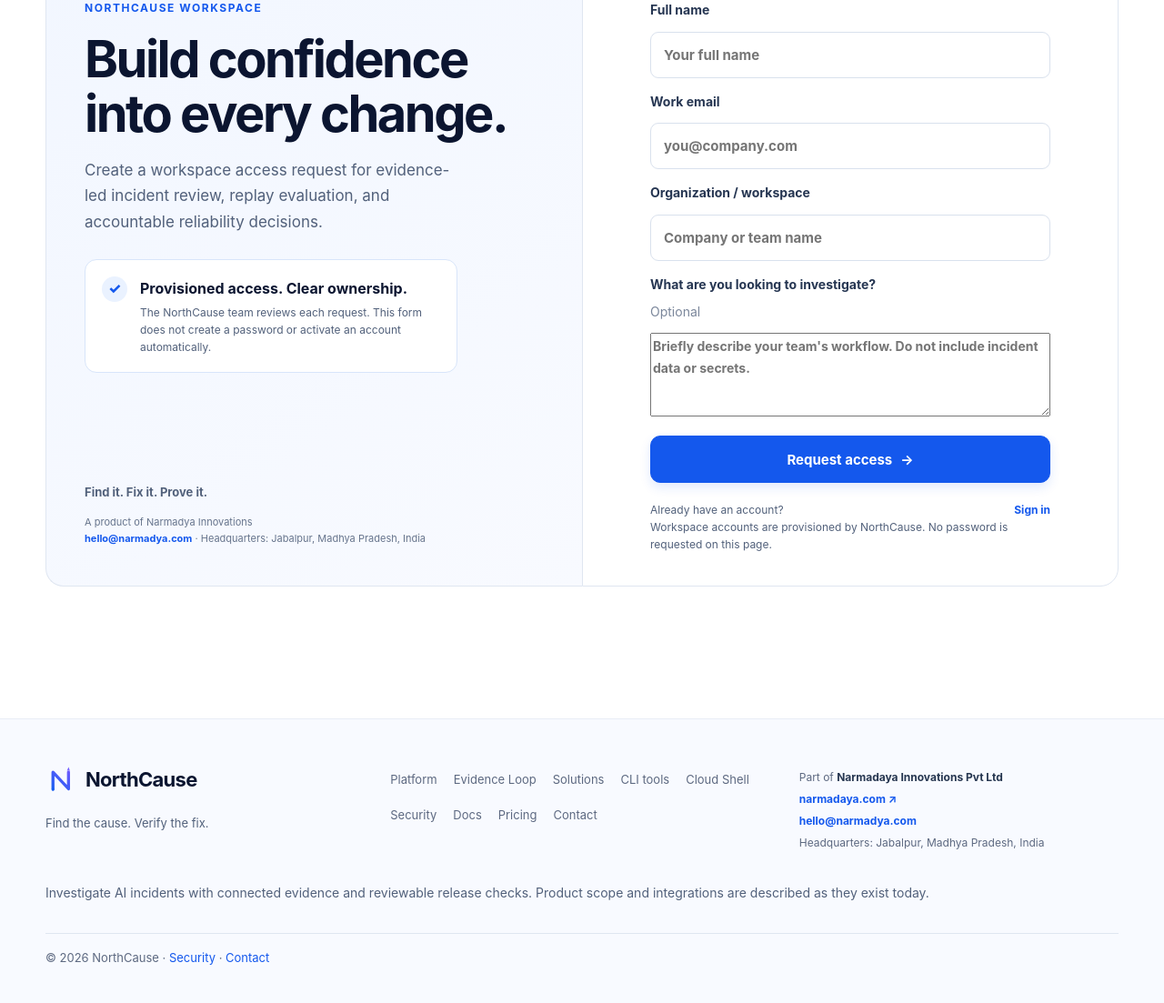
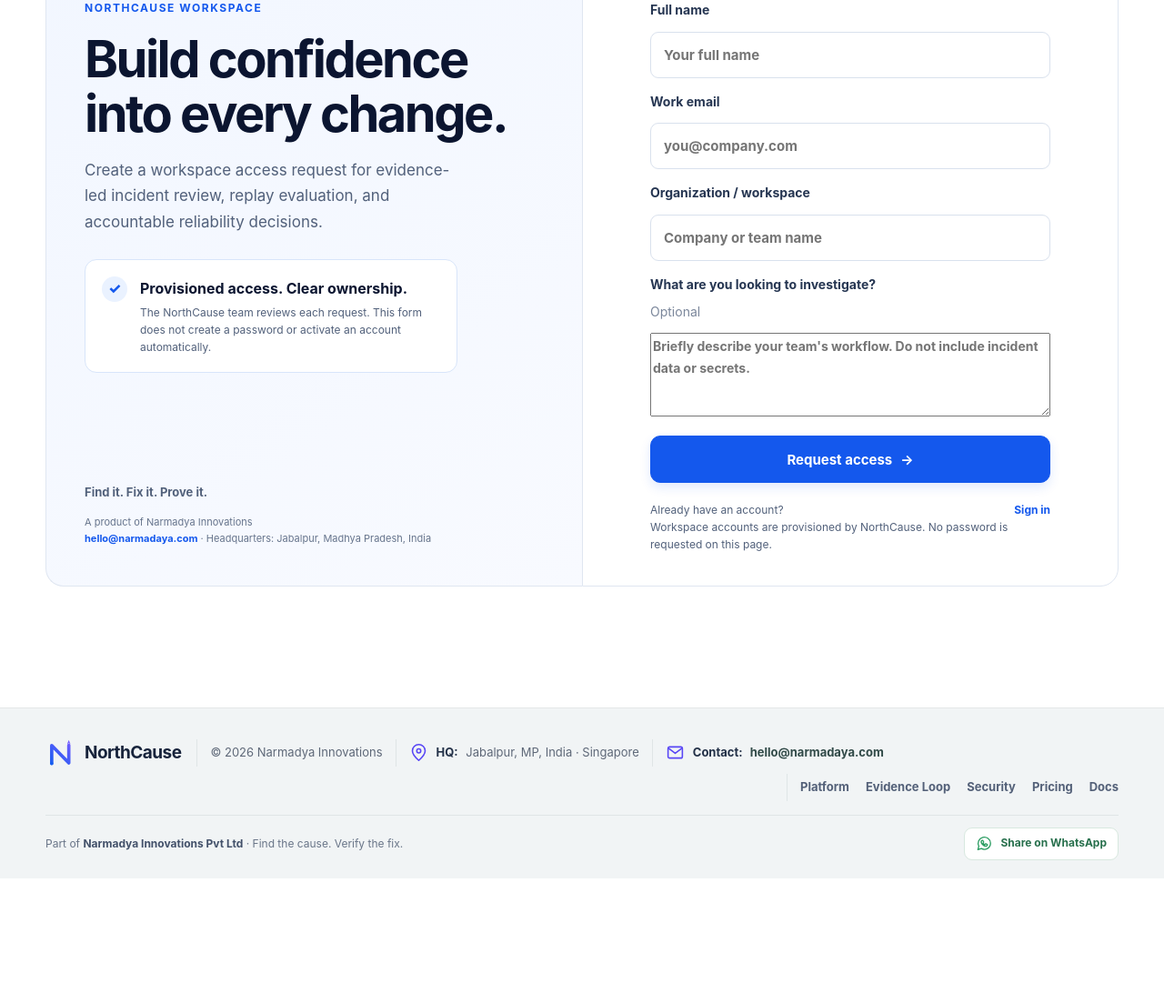
Before and after one commit to rpaut03l/northcause, a FastAPI app: page /signup in a window 1280 px wide. Shown: the part 334-1437 px from the top of the page at 91% size. After the commit the page ends 1300 px from the top, so only its background shows below. Run offline with FastAPI, Linux system fonts and the light colour scheme.

Commit message:
feat: add NorthCause footer and social sharing

```diff
--- a/python-platform/app/main.py
+++ b/python-platform/app/main.py
@@ -107,7 +107,12 @@ async def security(request: Request, call_next):
 def page(request: Request, name: str, **ctx):
     token = csrf(request)
     active = {"/product": "product", "/evidence-loop": "evidence_loop", "/security": "security", "/docs": "docs", "/pricing": "pricing", "/cloud-shell": "cloud_shell"}.get(request.url.path, "")
-    return templates.TemplateResponse(request=request,name=name,context={"user":request.state.user,"csrf":token,"csrf_token":token,"active":active,**ctx})
+    from urllib.parse import quote
+    public_url = os.getenv("NORTHCAUSE_PUBLIC_URL", "https://northcause.com").rstrip("/")
+    share_url = public_url + "/"
+    share_message = "NorthCause.com — Find it. Fix it. Prove it. Investigate AI production incidents with connected evidence. " + share_url
+    whatsapp_share_url = "https://wa.me/?text=" + quote(share_message, safe="")
+    return templates.TemplateResponse(request=request,name=name,context={"user":request.state.user,"csrf":token,"csrf_token":token,"active":active,"public_url":public_url,"share_url":share_url,"whatsapp_share_url":whatsapp_share_url,**ctx})
 def require_user(request: Request):
     user=request.state.user
     if not user: raise HTTPException(401,"Sign-in required")
--- a/python-platform/app/static/professional.css
+++ b/python-platform/app/static/professional.css
@@ -387,6 +387,30 @@ img.mini-mark { display:block; flex:none; width:22px; height:22px; object-fit:co
 @media(max-width:850px){.portal-kpis{grid-template-columns:1fr 1fr}.portal-dashboard-grid{grid-template-columns:1fr}}
 @media(max-width:560px){.portal-kpis{gap:8px}.portal-kpis article{padding:13px}.portal-kpis strong{font-size:24px}.portal-kpis small{font-size:10px}.portal-dashboard-grid{gap:12px}.portal-evidence-panel{padding:17px}.portal-dashboard-grid .surface-heading h2{font-size:17px}}
 
+/* Brand footer, public share preview, and WhatsApp sharing. */
+.footer{margin-top:88px;padding:26px 0 20px;background:#f1f4f5;border-top:1px solid #e4e8e8}
+.footer-inner{display:grid;gap:15px}
+.footer-main-row{display:flex;align-items:center;flex-wrap:wrap;gap:0;min-width:0}
+.footer-brand{display:inline-flex;align-items:center;gap:10px;flex:none;padding:5px 17px 5px 0;color:#17233b;font-size:19px;font-weight:750;letter-spacing:-.55px;white-space:nowrap}
+.footer-brand img{display:block;width:33px;height:36px;object-fit:contain}
+.footer-copyright,.footer-detail,.footer-links{display:flex;align-items:center;min-height:30px;border-left:1px solid #dfe5e6;padding:4px 14px;color:#5e6878;font-size:13px;line-height:1.4}
+.footer-copyright{white-space:nowrap}
+.footer-detail{gap:9px;white-space:nowrap}
+.footer-detail svg{width:21px;height:21px;flex:none;fill:none;stroke:#5846f5;stroke-width:1.8;stroke-linecap:round;stroke-linejoin:round}
+.footer-detail strong{margin-right:5px;color:#223047;font-weight:700}
+.footer-contact{color:#314a48;font-weight:650}
+.footer-links{gap:18px;margin-left:auto;padding-right:0;white-space:nowrap}
+.footer-links a{color:#536078;font-size:13px;font-weight:650}
+.footer-links a:hover,.footer-bottom-row a:not(.whatsapp-share):hover{color:var(--blue)}
+.footer-bottom-row{display:flex;align-items:center;justify-content:space-between;gap:18px;border-top:1px solid #dfe5e6;padding-top:13px}
+.footer-bottom-row p{margin:0;color:#697588;font-size:12px;line-height:1.5}
+.footer-bottom-row p a{color:#43516a;font-weight:700}
+.whatsapp-share{display:inline-flex;align-items:center;justify-content:center;gap:8px;flex:none;min-height:36px;border:1px solid #d8e8df;border-radius:9px;background:#fff;padding:0 12px;color:#28704d;font-size:12px;font-weight:700;transition:background .16s ease,border-color .16s ease,transform .16s ease}
+.whatsapp-share:hover{transform:translateY(-1px);border-color:#a8d4b9;background:#f7fcf8}
+.whatsapp-share svg{width:19px;height:19px;fill:none;stroke:#2a9c61;stroke-width:1.7;stroke-linecap:round;stroke-linejoin:round}
+@media(max-width:1120px){.footer-main-row{row-gap:8px}.footer-links{margin-left:0}.footer-links{border-left:0;padding-left:0}}
+@media(max-width:680px){.footer{margin-top:55px;padding:23px 0 18px}.footer-inner{gap:12px}.footer-main-row{align-items:flex-start;flex-direction:column;gap:7px}.footer-brand{padding:0 0 5px}.footer-copyright,.footer-detail,.footer-links{min-height:0;border-left:0;padding:0}.footer-links{flex-wrap:wrap;gap:9px 16px;margin-top:4px}.footer-bottom-row{align-items:flex-start;flex-direction:column;gap:11px}.whatsapp-share{min-height:38px}}
+
 /* Signup access requests and the hosted-shell product preview. */
 .portal-login-bottom small{display:block;margin-top:12px;color:#66748c;font-size:11px;line-height:1.65;font-weight:400}.portal-login-bottom small a{color:var(--blue);font-weight:650}
 .portal-access-note{margin:14px 0 0;color:var(--muted);font-size:12px;line-height:1.55}.signup-honeypot{position:absolute!important;left:-10000px!important;width:1px;height:1px;overflow:hidden}
--- a/python-platform/app/templates/base.html
+++ b/python-platform/app/templates/base.html
@@ -2,12 +2,27 @@
 <html lang="en">
 <head>
   <meta charset="utf-8"><meta name="viewport" content="width=device-width, initial-scale=1">
-  <meta name="theme-color" content="#ffffff">
-  <meta name="description" content="Investigate AI production incidents, connect the evidence behind them, and verify the fix before release with NorthCause.">
-  <meta name="author" content="Narmadaya Innovations Pvt Ltd">
-  <meta property="og:site_name" content="NorthCause">
-  <title>{% block title %}NorthCause - Find the cause. Verify the fix.{% endblock %}</title>
+  <meta name="theme-color" content="#f5f7fb">
+  <meta name="description" content="Investigate AI production incidents with connected evidence. Trace model behavior, retrieval, infrastructure and releases in one reviewable workflow.">
+  <meta name="author" content="Narmadya Innovations Pvt Ltd">
+  <meta name="application-name" content="NorthCause.com">
+  <link rel="canonical" href="{{ public_url }}{{ request.url.path }}">
+  <meta property="og:type" content="website">
+  <meta property="og:site_name" content="NorthCause.com">
+  <meta property="og:title" content="NorthCause.com — Find it. Fix it. Prove it.">
+  <meta property="og:description" content="Investigate AI production incidents with connected evidence. Trace model behavior, retrieval, infrastructure and releases in one reviewable workflow.">
+  <meta property="og:url" content="{{ public_url }}{{ request.url.path }}">
+  <meta property="og:image" content="{{ public_url }}/static/northcause-share.png">
+  <meta property="og:image:width" content="1200">
+  <meta property="og:image:height" content="630">
+  <meta property="og:image:alt" content="NorthCause: Find the cause. Verify the fix. Evidence from model behavior to release.">
+  <meta name="twitter:card" content="summary_large_image">
+  <meta name="twitter:title" content="NorthCause.com — Find it. Fix it. Prove it.">
+  <meta name="twitter:description" content="Investigate AI production incidents with connected evidence. Trace model behavior, retrieval, infrastructure and releases in one reviewable workflow.">
+  <meta name="twitter:image" content="{{ public_url }}/static/northcause-share.png">
+  <title>{% block title %}NorthCause.com — Find it. Fix it. Prove it.{% endblock %}</title>
   <link rel="icon" href="/static/favicon.svg" type="image/svg+xml">
+  <link rel="apple-touch-icon" href="/static/apple-touch-icon.png">
   <link rel="stylesheet" href="/static/northcause.css">
   <link rel="stylesheet" href="/static/professional.css">
   {% block head %}{% endblock %}
@@ -36,6 +51,20 @@
 
 {% if flash %}<div class="wrap flash" role="status">{{ flash }}</div>{% endif %}
 <main id="main">{% block content %}{% endblock %}</main>
-<footer class="footer"><div class="wrap footer-grid"><div><a class="brand" href="/"><img class="brand-mark" src="/static/northcause-mark.svg" alt=""><span>NorthCause</span></a><p>Find the cause. Verify the fix.</p></div><div class="footer-links"><a href="/product">Platform</a><a href="/evidence-loop">Evidence Loop</a><a href="/product#incidents">Solutions</a><a href="/cli">CLI tools</a><a href="/cloud-shell">Cloud Shell</a><a href="/security">Security</a><a href="/docs">Docs</a><a href="/pricing">Pricing</a><a href="/contact">Contact</a></div><div class="footer-company"><span>Part of <strong>Narmadaya Innovations Pvt Ltd</strong></span><a href="https://narmadaya.com/" rel="noopener">narmadaya.com ↗</a><a href="mailto:hello@narmadya.com">hello@narmadya.com</a><span>Headquarters: Jabalpur, Madhya Pradesh, India</span></div><p class="footer-note">Investigate AI incidents with connected evidence and reviewable release checks. Product scope and integrations are described as they exist today.</p><small>© {{ current_year|default('2026') }} NorthCause · <a href="/security">Security</a> · <a href="/contact">Contact</a></small></div></footer>
+<footer class="footer">
+  <div class="wrap footer-inner">
+    <div class="footer-main-row">
+      <a class="footer-brand" href="/" aria-label="NorthCause home"><img src="/static/northcause-mark.svg" alt=""><span>NorthCause</span></a>
+      <span class="footer-copyright">© {{ current_year|default('2026') }} Narmadya Innovations</span>
+      <span class="footer-detail"><svg aria-hidden="true" viewBox="0 0 24 24"><path d="M20 10c0 5-8 12-8 12S4 15 4 10a8 8 0 1 1 16 0Z"/><circle cx="12" cy="10" r="2.5"/></svg><span><strong>HQ:</strong> Jabalpur, MP, India · Singapore</span></span>
+      <a class="footer-detail footer-contact" href="mailto:hello@narmadaya.com"><svg aria-hidden="true" viewBox="0 0 24 24"><rect x="3" y="5" width="18" height="14" rx="2"/><path d="m4 7 8 6 8-6"/></svg><span><strong>Contact:</strong> hello@narmadaya.com</span></a>
+      <nav class="footer-links" aria-label="Footer navigation"><a href="/product">Platform</a><a href="/evidence-loop">Evidence Loop</a><a href="/security">Security</a><a href="/pricing">Pricing</a><a href="/docs">Docs</a></nav>
+    </div>
+    <div class="footer-bottom-row">
+      <p>Part of <a href="https://narmadya.com/" rel="noopener noreferrer">Narmadya Innovations Pvt Ltd</a> · Find the cause. Verify the fix.</p>
+      <a class="whatsapp-share" href="{{ whatsapp_share_url }}" target="_blank" rel="noopener noreferrer" aria-label="Share NorthCause on WhatsApp"><svg aria-hidden="true" viewBox="0 0 24 24"><path d="M20.5 11.7a8.6 8.6 0 0 1-12.7 7.5L3 20.5l1.3-4.6a8.6 8.6 0 1 1 16.2-4.2Z"/><path d="M8.4 8.2c.2-.5.4-.5.7-.5h.5c.2 0 .4 0 .5.4l.8 1.8c.1.3.1.4 0 .6l-.5.6c-.2.2-.3.3-.1.6.2.3.8 1.3 1.8 1.7.3.2.5.2.7 0l.7-.8c.2-.2.3-.2.6-.1l1.7.8c.3.1.4.2.4.4s-.1 1-.6 1.4c-.5.5-1.3.7-2 .6-.7-.1-1.6-.4-2.7-1.1-1.4-.9-2.4-2.3-2.7-2.7-.3-.5-.7-1.3-.7-2.1 0-.8.4-1.3.6-1.6Z"/></svg><span>Share on WhatsApp</span></a>
+    </div>
+  </div>
+</footer>
 {% block scripts %}{% endblock %}
 </body></html>
--- a/python-platform/app/templates/login.html
+++ b/python-platform/app/templates/login.html
@@ -4,7 +4,7 @@
     <a class="brand" href="/"><img class="brand-mark" src="/static/northcause-mark.svg" alt=""><span>NorthCause</span></a>
     <div class="portal-login-copy"><span class="eyebrow">CUSTOMER WORKSPACE</span><h1>Evidence your team can follow.</h1><p>Review incident timelines, source evidence, replay outcomes, and signed proof records in one controlled workspace.</p>
       <div class="portal-assurance"><span aria-hidden="true">✓</span><div><strong>Your evidence. Your control.</strong><small>Workspace access is limited to provisioned accounts. Evidence handling and retention follow your deployment configuration.</small></div></div>
-    </div><div class="portal-login-bottom">Find it. Fix it. Prove it.<small>Support: <a href="mailto:hello@narmadya.com">hello@narmadya.com</a><br>Headquarters: Jabalpur, Madhya Pradesh, India</small></div>
+    </div><div class="portal-login-bottom">Find it. Fix it. Prove it.<small>Support: <a href="mailto:hello@narmadaya.com">hello@narmadaya.com</a><br>Headquarters: Jabalpur, Madhya Pradesh, India</small></div>
   </div>
   <div class="portal-login-main"><div class="portal-login-card"><span class="eyebrow">NORTHCAUSE PORTAL</span><h2>Sign in to your workspace</h2><p class="muted">Use the account provisioned by your workspace administrator.</p>
     {% if request.query_params.get('error') %}<div class="alert error" role="alert">Email or password was not recognized. Try again.</div>{% endif %}
--- a/python-platform/app/templates/signup.html
+++ b/python-platform/app/templates/signup.html
@@ -5,7 +5,7 @@
     <div class="portal-login-copy"><span class="eyebrow">NORTHCAUSE WORKSPACE</span><h1>Build confidence into every change.</h1><p>Create a workspace access request for evidence-led incident review, replay evaluation, and accountable reliability decisions.</p>
       <div class="portal-assurance"><span aria-hidden="true">✓</span><div><strong>Provisioned access. Clear ownership.</strong><small>The NorthCause team reviews each request. This form does not create a password or activate an account automatically.</small></div></div>
     </div>
-    <div class="portal-login-bottom">Find it. Fix it. Prove it.<small>A product of Narmadya Innovations<br><a href="mailto:hello@narmadya.com">hello@narmadya.com</a> · Headquarters: Jabalpur, Madhya Pradesh, India</small></div>
+    <div class="portal-login-bottom">Find it. Fix it. Prove it.<small>A product of Narmadya Innovations<br><a href="mailto:hello@narmadaya.com">hello@narmadaya.com</a> · Headquarters: Jabalpur, Madhya Pradesh, India</small></div>
   </div>
   <div class="portal-login-main"><div class="portal-login-card"><span class="eyebrow">CUSTOMER WORKSPACE</span><h2>Request workspace access</h2><p class="muted">Share your work details. We’ll follow up about account provisioning.</p>
     {% if sent %}<div class="alert success" role="status">Your request has been recorded. The NorthCause team will review it; no account or password was created.</div>{% endif %}
```
Also changed, not shown: docs/brand-and-sharing.md (added, +19 -0 lines), docs/cli-and-portal.md (+1 -1 lines), python-platform/tests/test_web.py (+3 -3 lines), README.md, python-platform/app/static/apple-touch-icon.png (added), python-platform/app/static/northcause-share.png (added), python-platform/app/static/northcause-share.svg (added).
